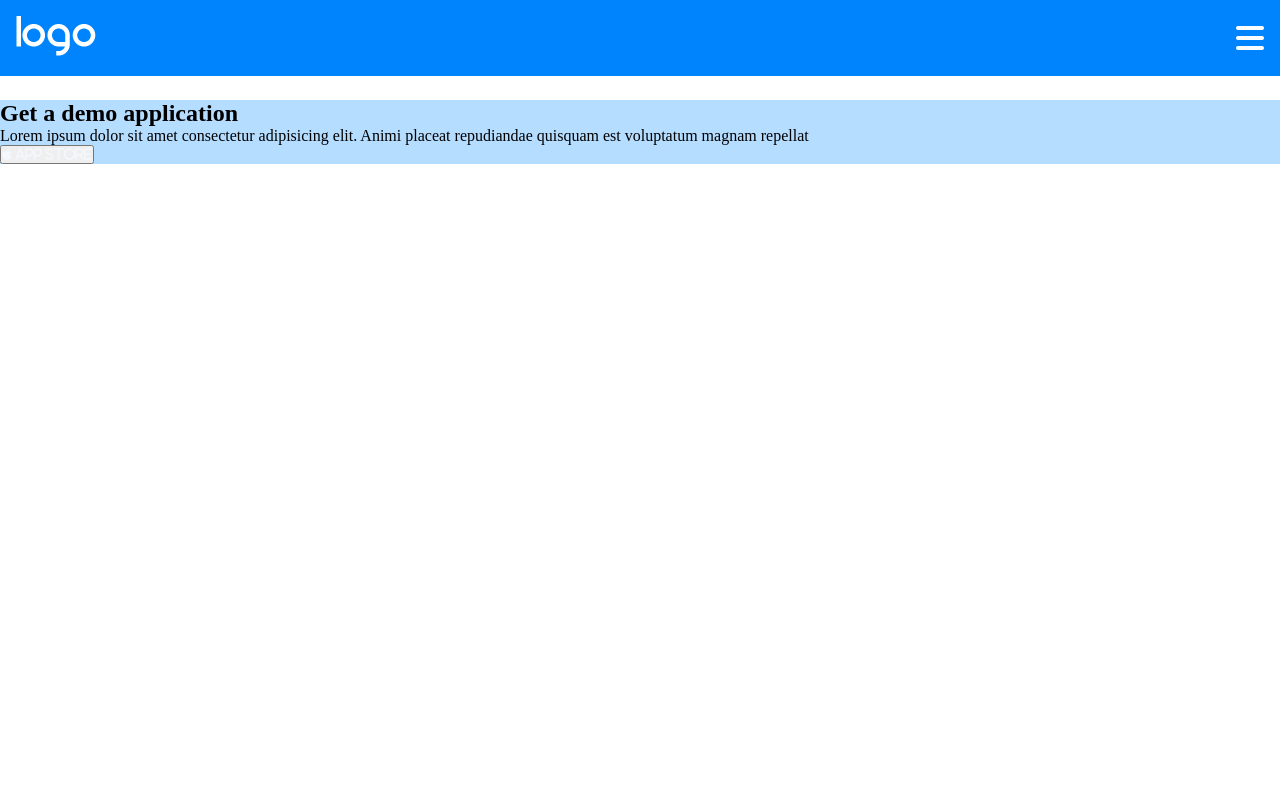
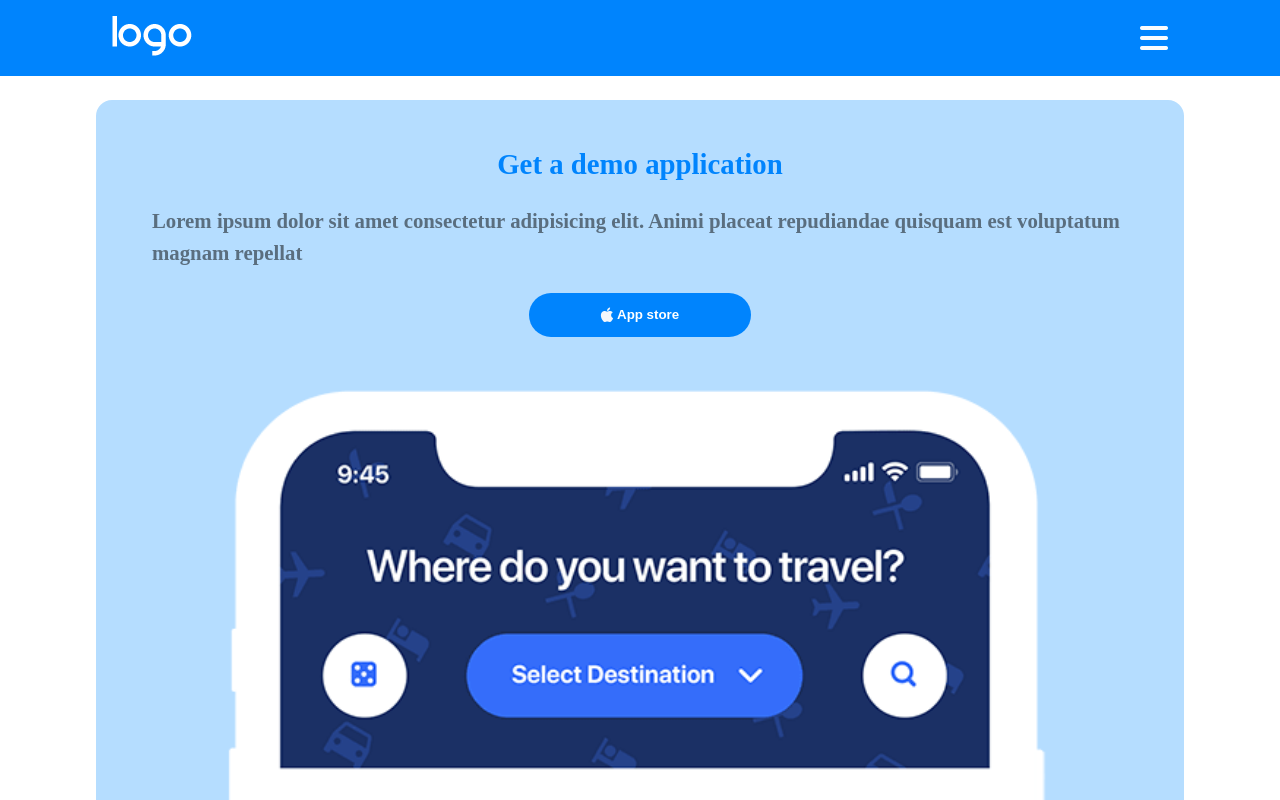
Before and after one commit to EligioBiasi/htmlcss-responsive-layout, a plain HTML site: page index.html in a window 1280 px wide. Shown: the top 800 px of the page. Drawn offline with Linux system fonts and the light colour scheme.

Commit message:
first header card set up

```diff
--- a/index.html
+++ b/index.html
@@ -27,11 +27,11 @@
 
         <section class="flex wrap">
             <div class="container">
-                <div class="card-left card-background">
+                <div class="card-left card-background flex wrap">
                     <h1>Get a demo application</h1>
-                    <p>Lorem ipsum dolor sit amet consectetur adipisicing elit. Animi placeat repudiandae quisquam est voluptatum magnam repellat</p>
-                    <button class=""><i class="fa-brands fa-apple" style="color: #f4f7fb;"> App store</i></button>
-
+                    <p><strong>Lorem ipsum dolor sit amet consectetur adipisicing elit. Animi placeat repudiandae quisquam est voluptatum magnam repellat</strong></p>
+                    <button class="button-skyblue"><i class="fa-brands fa-apple fa-lg" style="color: #f4f7fb;"></i> <strong> App store</strong></button>
+                    <img src="img/phone.png" alt="smartphone">
                 </div>
 
                 <div class="card-right card-background">
--- a/style.css
+++ b/style.css
@@ -19,7 +19,8 @@
 }
 
 .container{
-    width: 100%;
+    width: 85%;
+    margin: 0 auto;
 }
 
 .logo{
@@ -29,14 +30,29 @@
 
 .card-left{
     width: 100%;
+    align-items: start;
+    justify-content: center;
+    gap: 1.5rem;
+    padding: 0 2rem;
+    margin-bottom: 2rem;
 }
 
 .card-right{
     width: 100%;
+    margin-bottom: 1rem;
 }
 
 .card-background{
     background-color: #b5ddff;
+    border-radius: 1rem;
+}
+
+.button-skyblue{
+    background-color: #0084fd;
+    border-radius: 2rem;
+    border: none;
+    padding: 0.9rem 4.5rem;
+    color: white;
 }
 
 nav.container{
@@ -50,3 +66,20 @@ div.logo.flex{
 div.logo i{
     align-self: center;
 }
+
+div.card-left h1{
+    color: #0084fd;
+    padding-top: 3rem;
+    font-size: 1.8rem;
+}
+
+div.card-left p{
+    color: #5a6e7f;
+    font-size: 1.3rem;
+    line-height: 2rem;
+    padding-left: 1.5rem;
+}
+
+div.card-left img{
+    width: 100%;
+}
```
